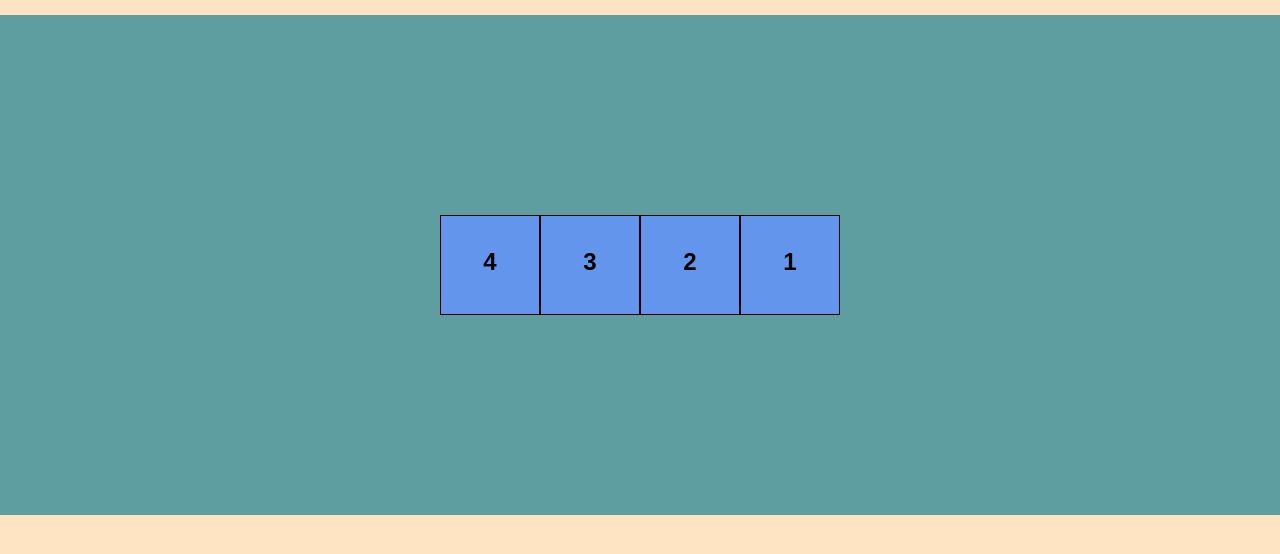
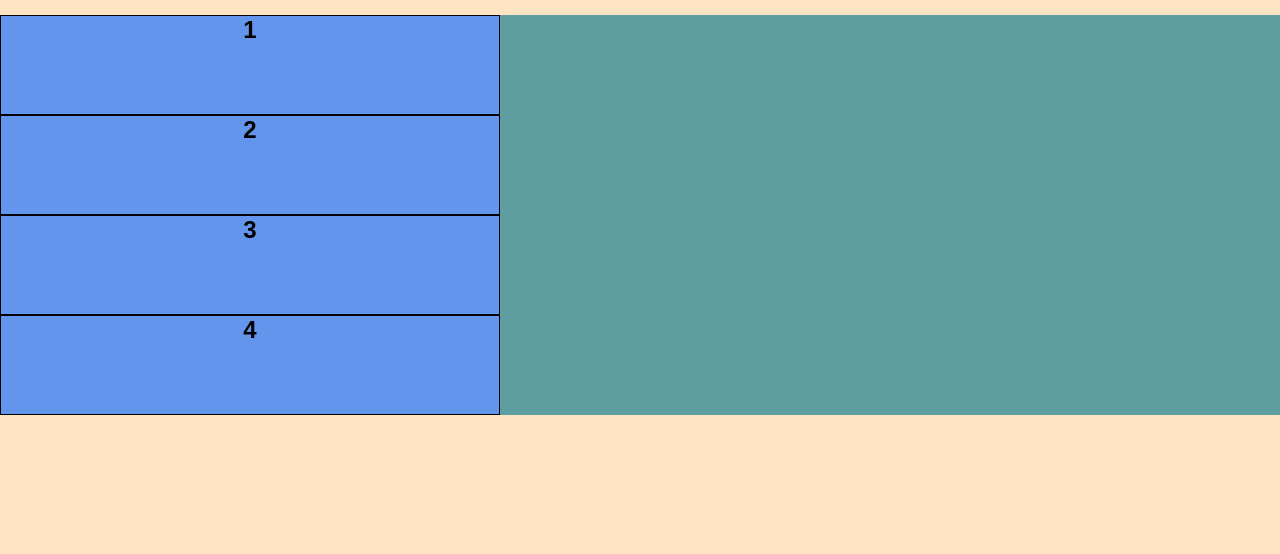
Before and after one commit to Blackbear26/Flexbox, a plain HTML site: page index.html in a window 1280 px wide. Shown: the part 58-612 px from the top of the page. Drawn offline with Linux system fonts and the light colour scheme.

Commit message:
aprendimos Flex-basis

```diff
--- a/style.css
+++ b/style.css
@@ -12,81 +12,27 @@ body {
 .container {
     background-color: cadetblue;
     display: flex;
-    height: 500px;
-    justify-content: center;
-    align-items: center;
-    flex-direction: row-reverse
-
-
-        /*  align-items: flex-start; */
-        /* alinea hacia arriba */
-        /*  align-items: flex-end; */
-        /* alinea hacia abajo */
-        /* align-items: center; */
-        /* alinea al centro */
-        /*  align-items: stretch; */
-        /* estira hacia abajo los items (los items no deben tener alto definido) */
-        /* align-items: baseline */
-    ;
-    /*  */
-
-    /* vamos a utilizar algo que se le llama "seudi clase" para seleccionar los items individualmente */
-    /* display: inline-flex;
-    se ajusta al tamaño disponible de los items (ancho)
-    y el "flex" se ajusta al espacio disponible */
-
-    /*flex-direction: row;   este es el valor por defauld
-    justify-content: end;  manda el contenido al final
-    justify-content: center;  centra el contenido
-    justify-content: space-around;  distribuye el spacio de alrededor de los elemntos
-    justify-content: space-between;  distribuslle los espacios entre los elementos
-    justify-content: space-evenly;  distribuye de ambas manera */
+    flex-direction: row;
+    flex-direction: column;
 
 
 
-    /*     flex-direction: row-reverse; cambia la direccion de los elementos
+    /* propiedades de flexbox para losm items
 
-    flex-direction: column;  se cmabian las direcciones
+    Flex basis tamaño del main-size del elemento es como un ancho/alto base del elemnto
 
-    flex-direction: column-reverse;  cambian su direccion ahora es de abajo hacia arriba  */
+    ccuando flex-direction:row / row-reverse -> flex basis = ancho cuando flex-direction: colum / colum-reverse -> flex-basis = alto/
 
-
-
-
+    si tenglo flex-basis declarado el eidth no funciona*/
 }
 
 .item {
     background-color: cornflowerblue;
-    width: 100px;
-    height: 100px;
+    height: 200px;
+    width: 500px;
+    flex-basis: 100px; /* si non ay espacio suficiente los elementos no creceran mas  */
     text-align: center;
     font-size: 24px;
     font-weight: bold;
-    padding-top: 32px;
     border: 1px solid;
 }
-
-/* .item:nth-child(1) {
-    background-color: rgb(62, 100, 102);
-    padding-top: 100px;
-    font-size: large;
-    height: 150px;
-}
-.item:nth-child(2) {
-    background-color: rgb(78, 119, 149);
-    padding-top: 150px;
-    font-size: larger;
-    height: 200px;
-}
-.item:nth-child(3) {
-    background-color: rgb(62, 65, 102);
-    padding-top: 200px;
-    font-size: medium;
-    height: 250px;
-}
-.item:nth-child(4) {
-    background-color: rgb(102, 62, 99);
-    padding-top: 300px;
-    font-size: small;
-    height: 150;
-} */
```
